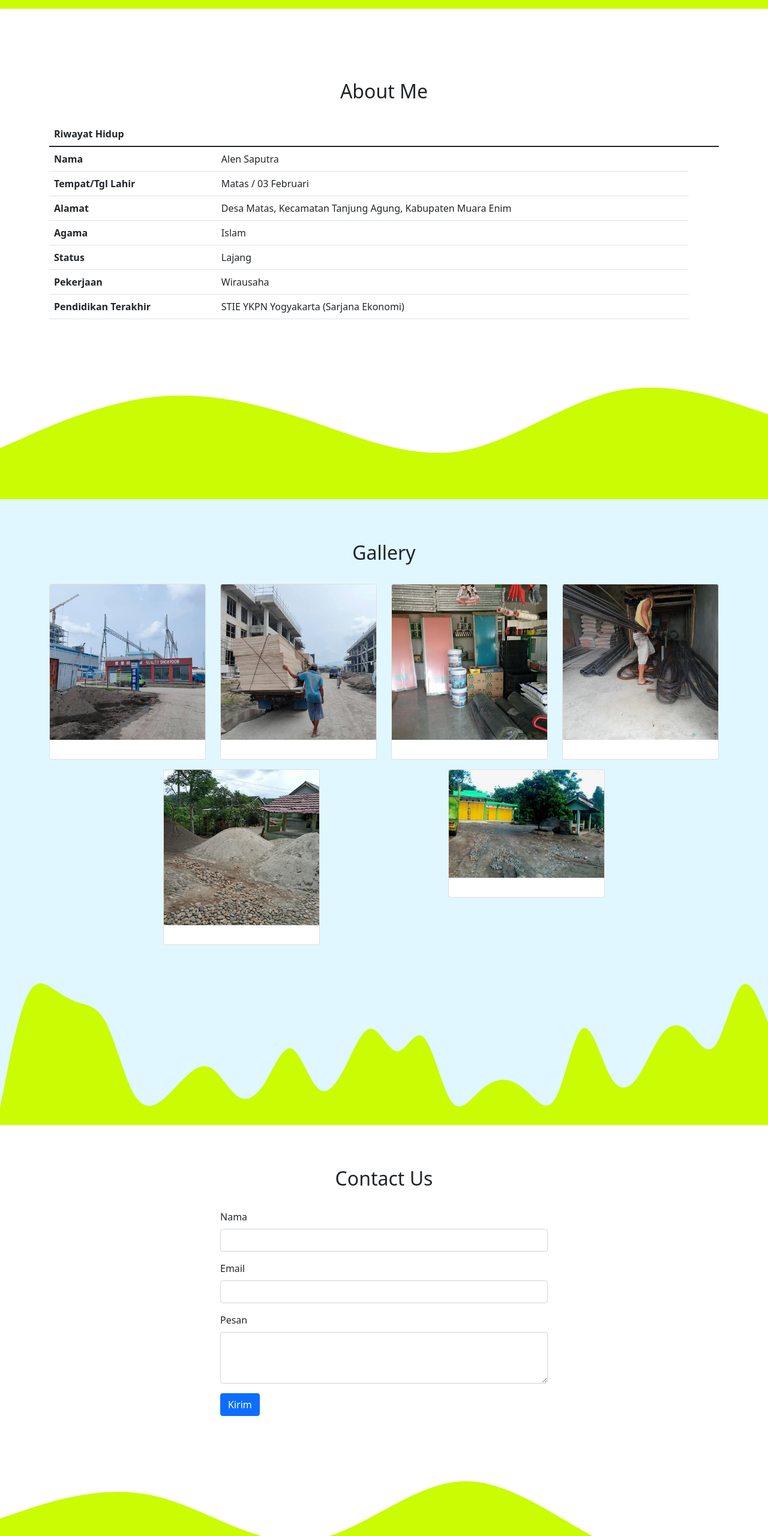
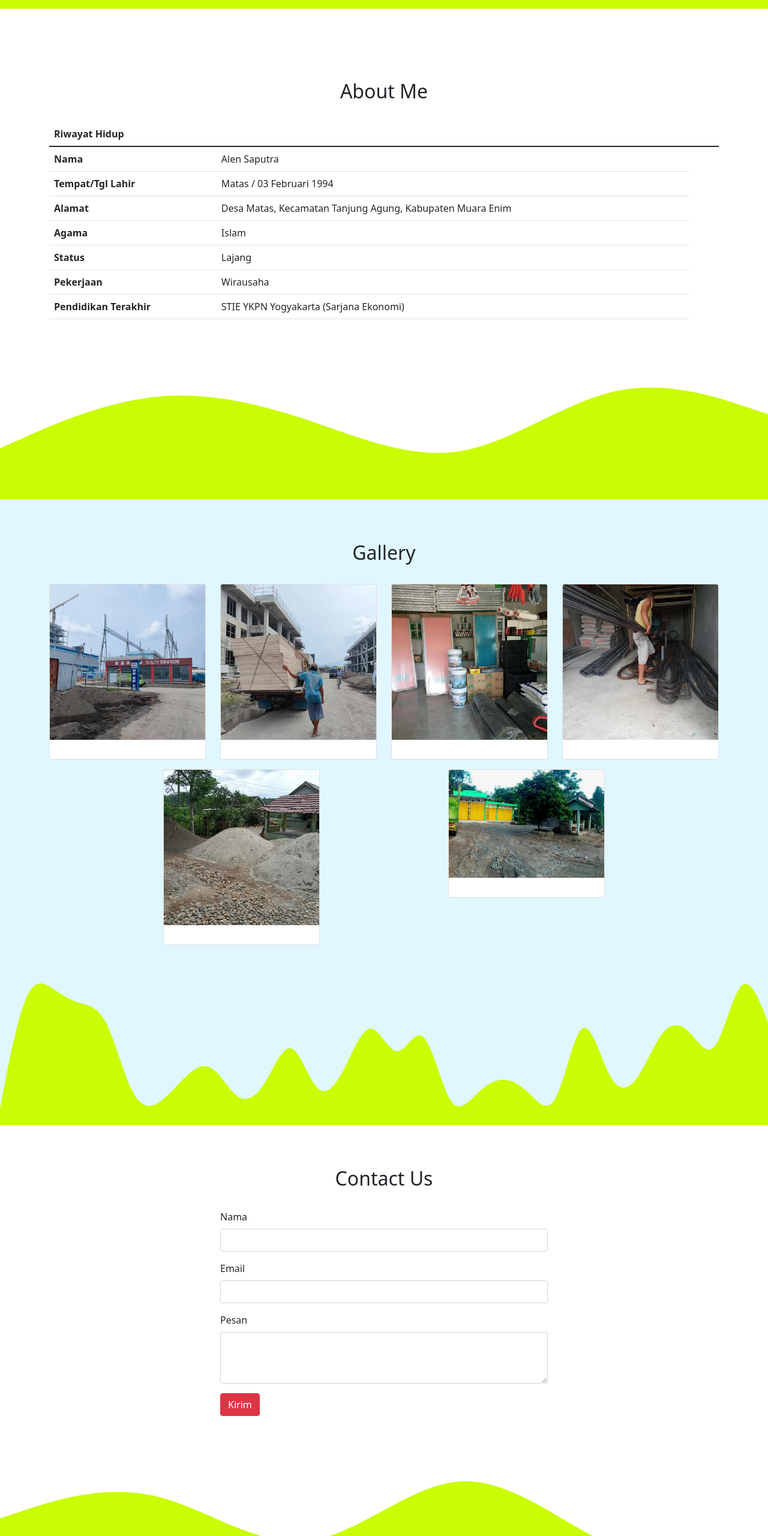
Before and after one commit to alensaputra/alensaputra.github.io, a plain HTML site: page index.html in a window 1280 px wide. Shown: the part 661-3221 px from the top of the page at 60% size. Drawn offline with nearby package versions, Linux system fonts and the light colour scheme.

Commit message:
merubah tombol menjadi merah

```diff
--- a/index.html
+++ b/index.html
@@ -50,10 +50,6 @@
       <svg xmlns="http://www.w3.org/2000/svg" viewBox="0 0 1440 320"><path fill="#cafc03" fill-opacity="1" d="M0,224L40,229.3C80,235,160,245,240,224C320,203,400,149,480,154.7C560,160,640,224,720,224C800,224,880,160,960,154.7C1040,149,1120,203,1200,234.7C1280,267,1360,277,1400,282.7L1440,288L1440,320L1400,320C1360,320,1280,320,1200,320C1120,320,1040,320,960,320C880,320,800,320,720,320C640,320,560,320,480,320C400,320,320,320,240,320C160,320,80,320,40,320L0,320Z"></path></svg>
     </div>
 
-    <!-- Option 1: Bootstrap Bundle with Popper -->
-    <script src="https://cdn.jsdelivr.net/npm/bootstrap@5.1.3/dist/js/bootstrap.bundle.min.js" integrity="sha384-ka7Sk0Gln4gmtz2MlQnikT1wXgYsOg+OMhuP+IlRH9sENBO0LRn5q+8nbTov4+1p" crossorigin="anonymous"></script>
-
-
     <!-- About -->
     <section id="about">
       <div class="container">
@@ -80,7 +76,7 @@
     </tr>
     <tr>
       <th scope="row">Tempat/Tgl Lahir</th>
-      <td>Matas / 03 Februari</td>
+      <td>Matas / 03 Februari 1994</td>
     </tr>
     <tr>
       <th scope="row">Alamat</th>
@@ -197,7 +193,7 @@
                 <label for="pesan" class="form-label">Pesan</label>
                 <textarea class="form-control" id="pesan" rows="3"></textarea>
               </div>
-              <button type="submit" class="btn btn-primary">Kirim</button>
+              <button type="submit" class="btn btn-danger">Kirim</button>
             </form>
           </div>
         </div>
@@ -209,5 +205,8 @@
       <p>Created with <i class="bi bi-suit-heart-fill text-danger"></i> by <a href="https://www.instagram.com/alensaputra/">Alen Saputra</a></p>
     </footer>
 
+
+  <!-- Option 1: Bootstrap Bundle with Popper -->
+        <script src="https://cdn.jsdelivr.net/npm/bootstrap@5.1.3/dist/js/bootstrap.bundle.min.js" integrity="sha384-ka7Sk0Gln4gmtz2MlQnikT1wXgYsOg+OMhuP+IlRH9sENBO0LRn5q+8nbTov4+1p" crossorigin="anonymous"></script>
   </body>
 </html>
```
